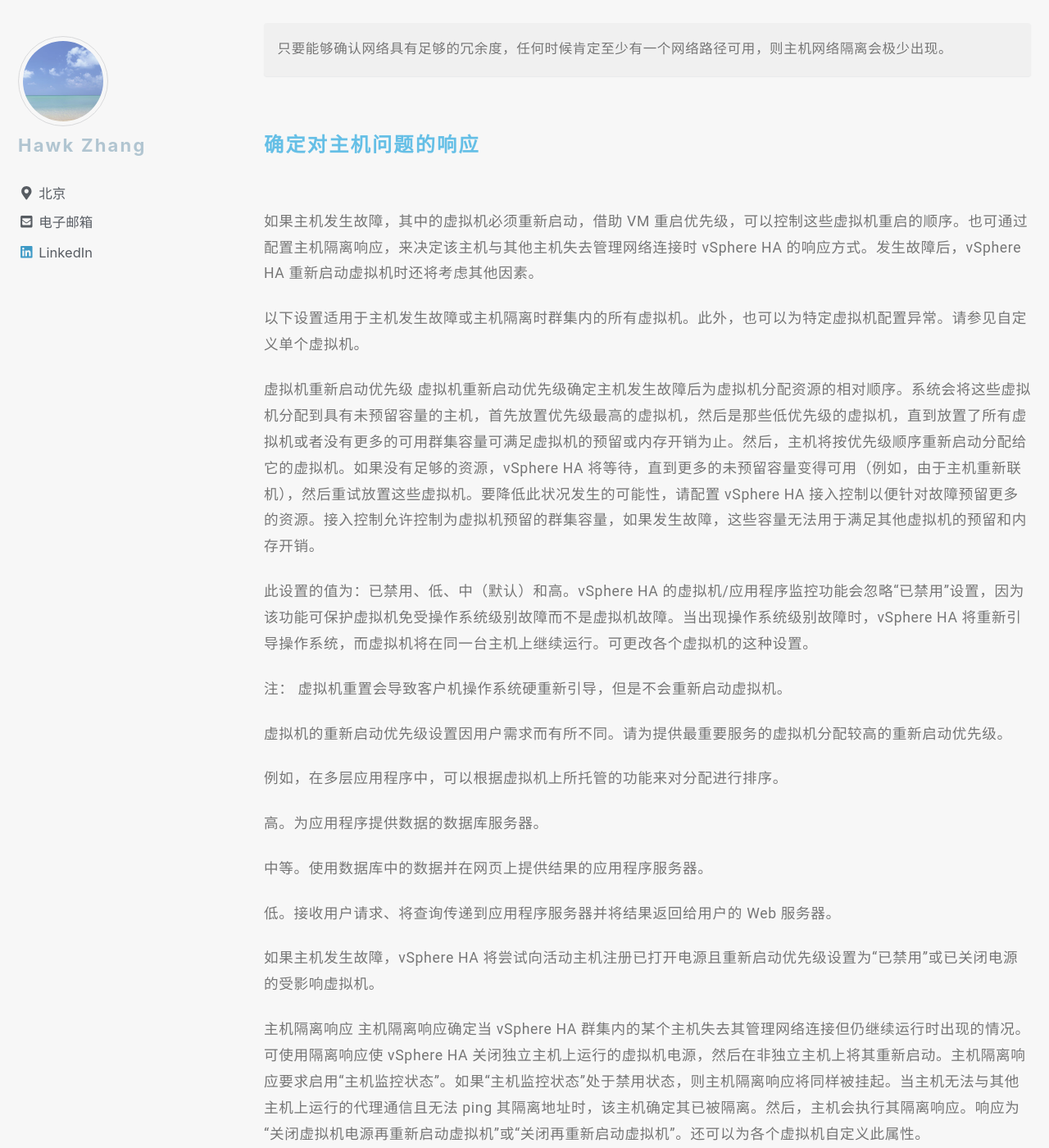
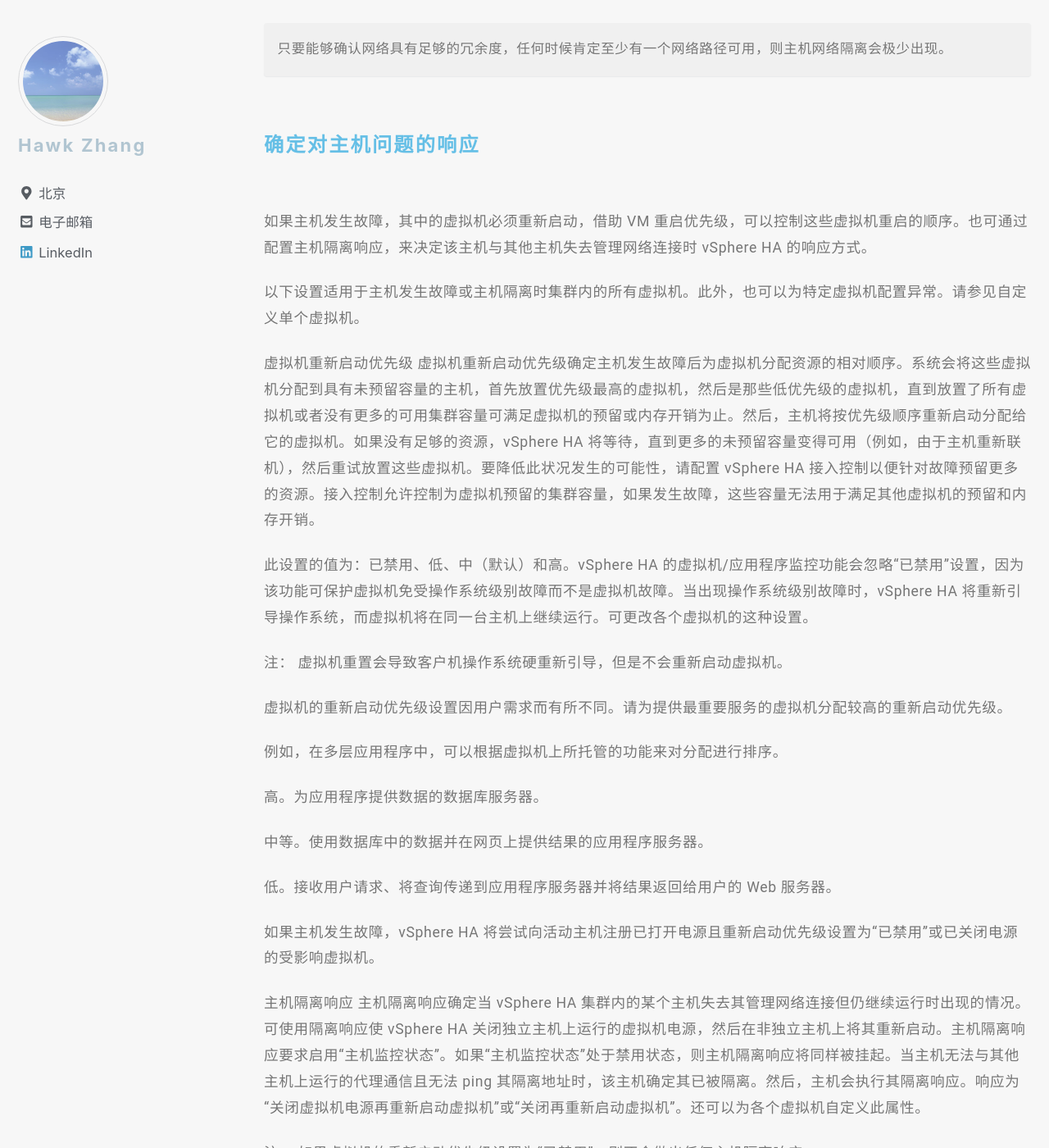
Before and after one commit to narru888/linotes_note, a Jekyll site: the page built from _posts/virtualizaion/2018-04-01-vsphere.ha.md, in a window 1280 px wide and 1400 px high, scrolled down 8093 px. Shown: the whole window at 82% size. Built offline with Jekyll 4.4.1, drawn with Linux system fonts in a browser that asks for light colours; nearby versions of some CDN libraries; a script that is not in the unit is left out; some of the changed text lies outside the part shown.

Commit message:
update on 2018-11-29 13:49:01 CST

```diff
--- a/_posts/virtualizaion/2018-04-01-vsphere.ha.md
+++ b/_posts/virtualizaion/2018-04-01-vsphere.ha.md
@@ -242,12 +242,12 @@
 
 #### 确定对主机问题的响应
 
-如果主机发生故障，其中的虚拟机必须重新启动，借助 VM 重启优先级，可以控制这些虚拟机重启的顺序。也可通过配置主机隔离响应，来决定该主机与其他主机失去管理网络连接时 vSphere HA 的响应方式。发生故障后，vSphere HA 重新启动虚拟机时还将考虑其他因素。
+如果主机发生故障，其中的虚拟机必须重新启动，借助 VM 重启优先级，可以控制这些虚拟机重启的顺序。也可通过配置主机隔离响应，来决定该主机与其他主机失去管理网络连接时 vSphere HA 的响应方式。
 
-以下设置适用于主机发生故障或主机隔离时群集内的所有虚拟机。此外，也可以为特定虚拟机配置异常。请参见自定义单个虚拟机。
+以下设置适用于主机发生故障或主机隔离时集群内的所有虚拟机。此外，也可以为特定虚拟机配置异常。请参见自定义单个虚拟机。
 
 虚拟机重新启动优先级
-虚拟机重新启动优先级确定主机发生故障后为虚拟机分配资源的相对顺序。系统会将这些虚拟机分配到具有未预留容量的主机，首先放置优先级最高的虚拟机，然后是那些低优先级的虚拟机，直到放置了所有虚拟机或者没有更多的可用群集容量可满足虚拟机的预留或内存开销为止。然后，主机将按优先级顺序重新启动分配给它的虚拟机。如果没有足够的资源，vSphere HA 将等待，直到更多的未预留容量变得可用（例如，由于主机重新联机），然后重试放置这些虚拟机。要降低此状况发生的可能性，请配置 vSphere HA 接入控制以便针对故障预留更多的资源。接入控制允许控制为虚拟机预留的群集容量，如果发生故障，这些容量无法用于满足其他虚拟机的预留和内存开销。
+虚拟机重新启动优先级确定主机发生故障后为虚拟机分配资源的相对顺序。系统会将这些虚拟机分配到具有未预留容量的主机，首先放置优先级最高的虚拟机，然后是那些低优先级的虚拟机，直到放置了所有虚拟机或者没有更多的可用集群容量可满足虚拟机的预留或内存开销为止。然后，主机将按优先级顺序重新启动分配给它的虚拟机。如果没有足够的资源，vSphere HA 将等待，直到更多的未预留容量变得可用（例如，由于主机重新联机），然后重试放置这些虚拟机。要降低此状况发生的可能性，请配置 vSphere HA 接入控制以便针对故障预留更多的资源。接入控制允许控制为虚拟机预留的集群容量，如果发生故障，这些容量无法用于满足其他虚拟机的预留和内存开销。
 
 此设置的值为：已禁用、低、中（默认）和高。vSphere HA 的虚拟机/应用程序监控功能会忽略“已禁用”设置，因为该功能可保护虚拟机免受操作系统级别故障而不是虚拟机故障。当出现操作系统级别故障时，vSphere HA 将重新引导操作系统，而虚拟机将在同一台主机上继续运行。可更改各个虚拟机的这种设置。
 
@@ -267,25 +267,25 @@
 如果主机发生故障，vSphere HA 将尝试向活动主机注册已打开电源且重新启动优先级设置为“已禁用”或已关闭电源的受影响虚拟机。
 
 主机隔离响应
-主机隔离响应确定当 vSphere HA 群集内的某个主机失去其管理网络连接但仍继续运行时出现的情况。可使用隔离响应使 vSphere HA 关闭独立主机上运行的虚拟机电源，然后在非独立主机上将其重新启动。主机隔离响应要求启用“主机监控状态”。如果“主机监控状态”处于禁用状态，则主机隔离响应将同样被挂起。当主机无法与其他主机上运行的代理通信且无法 ping 其隔离地址时，该主机确定其已被隔离。然后，主机会执行其隔离响应。响应为“关闭虚拟机电源再重新启动虚拟机”或“关闭再重新启动虚拟机”。还可以为各个虚拟机自定义此属性。
+主机隔离响应确定当 vSphere HA 集群内的某个主机失去其管理网络连接但仍继续运行时出现的情况。可使用隔离响应使 vSphere HA 关闭独立主机上运行的虚拟机电源，然后在非独立主机上将其重新启动。主机隔离响应要求启用“主机监控状态”。如果“主机监控状态”处于禁用状态，则主机隔离响应将同样被挂起。当主机无法与其他主机上运行的代理通信且无法 ping 其隔离地址时，该主机确定其已被隔离。然后，主机会执行其隔离响应。响应为“关闭虚拟机电源再重新启动虚拟机”或“关闭再重新启动虚拟机”。还可以为各个虚拟机自定义此属性。
 
 注：
 如果虚拟机的重新启动优先级设置为“已禁用”，则不会做出任何主机隔离响应。
 
 要使用“关闭再重新启动虚拟机”设置，必须在虚拟机的客户机操作系统中安装 VMware Tools。将虚拟机关机的优点在于可以保留其状况。关机操作优于关闭虚拟机电源操作，关闭虚拟机不会将最近的更改刷新到磁盘中，也不会提交事务。在关机完成时，正在关机的虚拟机需要更长时间进行故障切换。未在 300 秒内或在高级选项 das.isolationshutdowntimeout 中指定的时间内关机的虚拟机将被关闭电源。
 
-创建 vSphere HA 群集后，可以替代特定虚拟机的“重新启动优先级”和“隔离响应”的默认群集设置。此替代操作对于用于特殊任务的虚拟机很有帮助。例如，可能需要先打开提供基础架构服务（如 DNS 或 DHCP）的虚拟机电源，再打开群集内的其他虚拟机电源。
+创建 vSphere HA 集群后，可以替代特定虚拟机的“重新启动优先级”和“隔离响应”的默认集群设置。此替代操作对于用于特殊任务的虚拟机很有帮助。例如，可能需要先打开提供基础架构服务（如 DNS 或 DHCP）的虚拟机电源，再打开集群内的其他虚拟机电源。
 
 如果主机已从主主机隔离或分区，或主主机无法使用检测信号数据存储与该主机通信，则可能会发生虚拟机“裂脑”情况。在这种情况下，主主机无法确定该主机处于活动状态，因此声明其已停止运行。然后，主主机尝试重新启动已隔离或已分区主机上正在运行的虚拟机。如果虚拟机仍在已隔离/已分区主机上运行，且该主机在隔离或分区时失去对虚拟机数据存储的访问权限，则此尝试将成功。然后，便会发生裂脑情况，因为存在两个虚拟机实例。但是，只有一个实例能够读取或写入虚拟机的虚拟磁盘。虚拟机组件保护可用于防止发生此裂脑情况。使用激进设置启用 VMCP 时，它会监控已打开电源的虚拟机的数据存储可访问性，并关闭失去对其数据存储访问权限的虚拟机。
 
 为了从此情况中恢复，ESXi 会针对已丢失磁盘锁的虚拟机生成一个问题（关于主机何时摆脱隔离状态且无法重新获取磁盘锁）。vSphere HA 将自动回答该问题，这就使已丢失磁盘锁的虚拟机实例关闭电源，只留下具有磁盘锁的实例。
 
 重新启动虚拟机要考虑的因素
-发生故障后，群集的主主机会确定一个可打开受影响虚拟机电源的主机，从而尝试重新启动这些虚拟机。选择此类主机时，主主机会考虑许多因素。
+发生故障后，集群的主主机会确定一个可打开受影响虚拟机电源的主机，从而尝试重新启动这些虚拟机。选择此类主机时，主主机会考虑许多因素。
 
 文件可访问性
 
-在可启动虚拟机之前，必须能够从可通过网络与主主机通信的某个活动群集主机中访问该虚拟机的文件
+在可启动虚拟机之前，必须能够从可通过网络与主主机通信的某个活动集群主机中访问该虚拟机的文件
 
 虚拟机与主机的兼容性
 
@@ -303,7 +303,7 @@
 
 如果已设置需要 vSphere HA 强制执行虚拟机-虚拟机反关联性规则的高级选项，则 vSphere HA 不会违反此规则。此外，vSphere HA 不会违反为容错虚拟机配置的任何每主机限制。
 
-如果没有任何主机满足上述注意事项，则主主机会发布一个事件指出没有足够的资源让 vSphere HA 来启动虚拟机，并会在群集状况发生更改时进行重试。例如，如果虚拟机不可访问，则主主机会在文件可访问性发生更改后进行重试。
+如果没有任何主机满足上述注意事项，则主主机会发布一个事件指出没有足够的资源让 vSphere HA 来启动虚拟机，并会在集群状况发生更改时进行重试。例如，如果虚拟机不可访问，则主主机会在文件可访问性发生更改后进行重试。
 
 虚拟机重新启动尝试限制
 如果 vSphere HA 主代理尝试重新启动虚拟机（包括注册虚拟机并打开其电源）失败，将会在延迟后重试此重新启动。vSphere HA 会尝试重新启动允许的最大尝试次数（默认值为 6），但并非所有重新启动失败都根据此最大值进行计数。
@@ -315,7 +315,7 @@
 最后，某些重试不会进行计数。例如，如果要重新启动虚拟机的主机在主代理发出重新启动请求之前发生故障，则会在 2 分钟后进行重试，但此故障不会根据最大尝试次数进行计数。
 
 虚拟机重新启动通知
-当正在针对群集中的虚拟机进行故障切换操作时，vSphere HA 会生成群集事件。该事件还会在群集摘要选项卡中显示配置问题，其报告了正在重新启动的虚拟机数量。这些虚拟机分为四种不同的类别。
+当正在针对集群中的虚拟机进行故障切换操作时，vSphere HA 会生成集群事件。该事件还会在集群摘要选项卡中显示配置问题，其报告了正在重新启动的虚拟机数量。这些虚拟机分为四种不同的类别。
 
 正在放置的虚拟机：vSphere HA 正在尝试重新启动这些虚拟机
 
```
